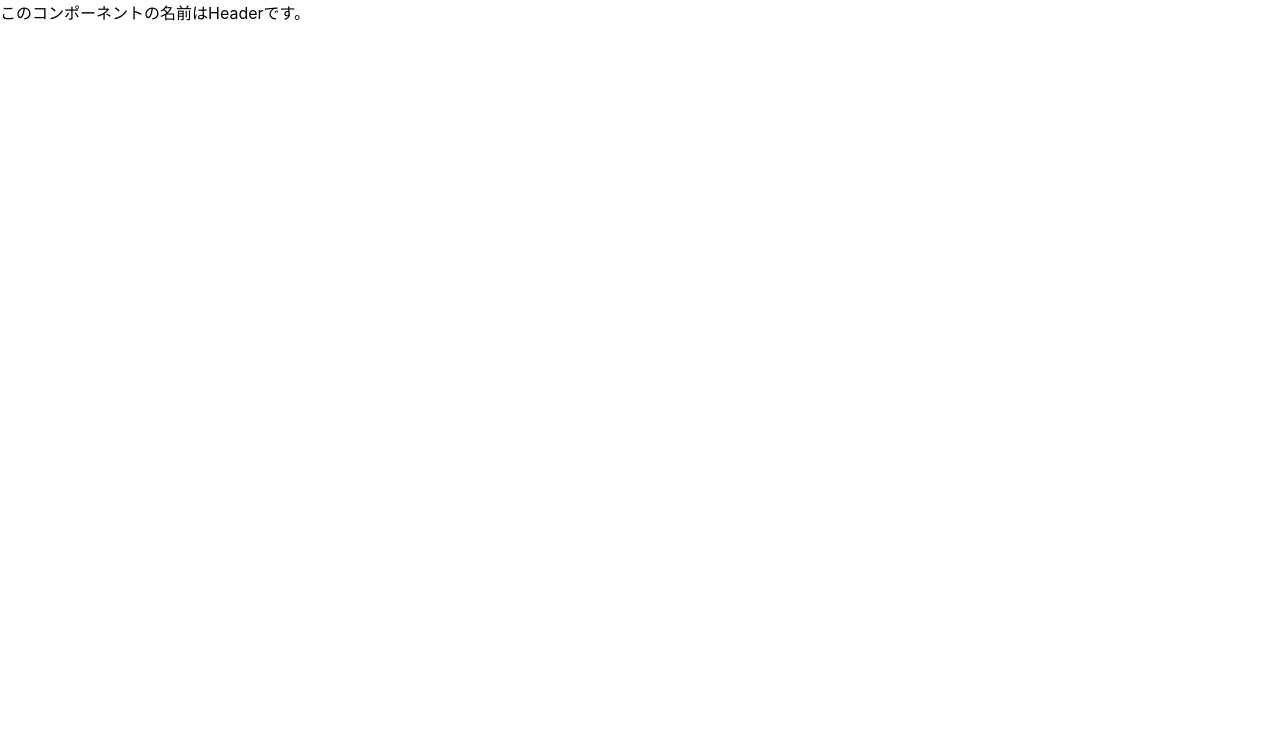
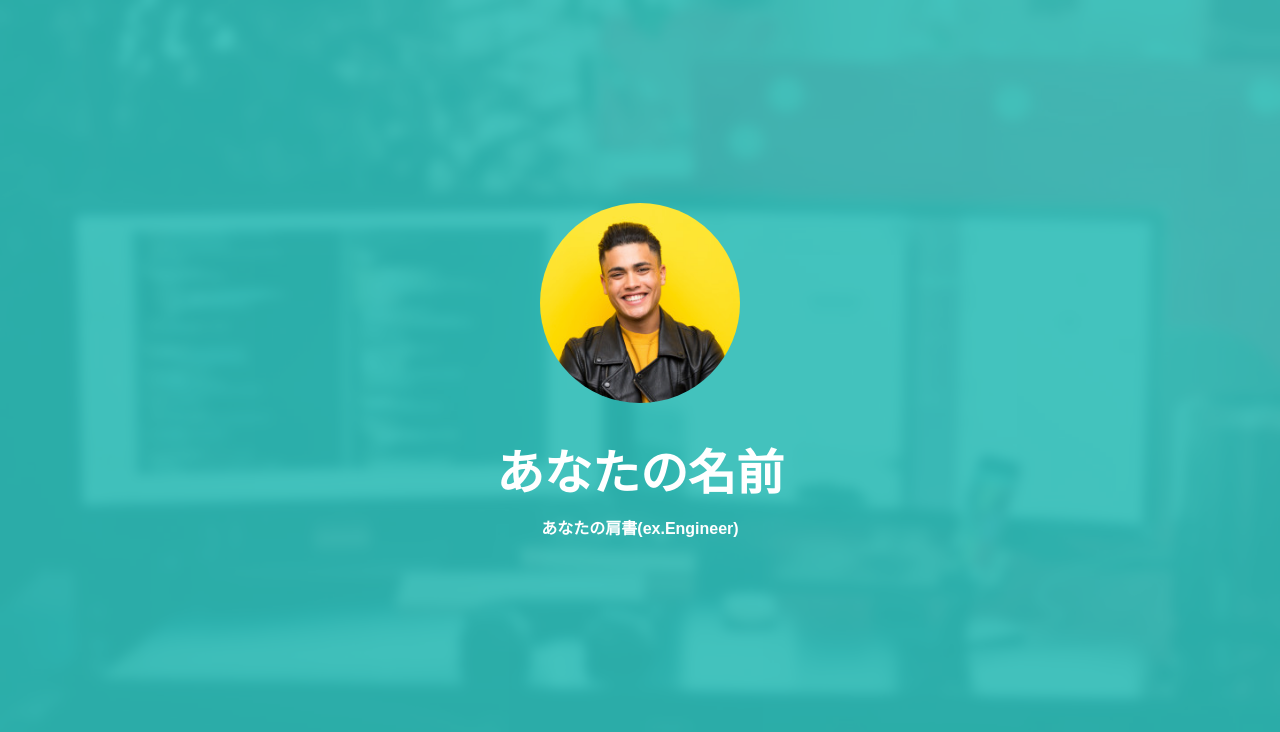
Before and after one commit to horitomoyuki/train-react-app2, a React (Create React App) app: page / in a window 1280 px wide. Shown: the top 732 px of the page. Built offline with nearby package versions, Linux system fonts and the light colour scheme.

Commit message:
headerのプロフィール作成

```diff
--- a/src/App.css
+++ b/src/App.css
@@ -1,38 +1,104 @@
-.App {
-  text-align: center;
+body {
+  font-family: Arial, serif;
+  font-weight: 400;
+  font-size: 32px;
+  line-height: 1.7;
+  color: #4d4d4d;
+  background: #fff;
 }
 
-.App-logo {
-  height: 40vmin;
-  pointer-events: none;
+h1 {
+  margin: 0;
+  font-size: 48px;
 }
 
-@media (prefers-reduced-motion: no-preference) {
-  .App-logo {
-    animation: App-logo-spin infinite 20s linear;
-  }
+h2 {
+  font-size: 32px;
 }
 
-.App-header {
-  background-color: #282c34;
-  min-height: 100vh;
-  display: flex;
-  flex-direction: column;
-  align-items: center;
-  justify-content: center;
-  font-size: calc(10px + 2vmin);
-  color: white;
+h3 {
+  margin: 0;
+  font-size: 16px;
 }
 
-.App-link {
-  color: #61dafb;
+.main-cover {
+  background-color: transparent;
+  background-size: cover;
+  background-attachment: fixed;
+  position: relative;
+  height: 100vh;
+  width: 100%;
 }
 
-@keyframes App-logo-spin {
-  from {
-    transform: rotate(0deg);
-  }
-  to {
-    transform: rotate(360deg);
-  }
+.main-cover .overlay {
+  position: absolute;
+  top: 0;
+  bottom: 0;
+  left: 0;
+  right: 0;
+  background: rgba(48, 191, 186, 0.9);
 }
+
+.profile-thumb {
+  background-size: cover !important;
+  background-position: center center;
+  background-repeat: no-repeat;
+  position: relative;
+  height: 200px;
+  width: 200px;
+  margin: 0 auto;
+  margin-bottom: 30px;
+  -webkit-border-radius: 50%;
+  -moz-border-radius: 50%;
+  -ms-border-radius: 50%;
+  border-radius: 50%;
+}
+
+.social-icons {
+  margin: 0;
+  padding: 0;
+}
+
+.social-icons li {
+  margin: 0;
+  padding: 0;
+  list-style: none;
+  display: inline-block;
+}
+
+.social-icons li a {
+  display: inline-block;
+  color: #30BFBA;
+  padding-left: 10px;
+  padding-right: 10px;
+}
+
+.container {
+  width: 1170px;
+  margin-right: auto;
+  margin-left: auto;
+  padding-left: 15px;
+  padding-right: 15px;
+}
+
+.display-table {
+  width: 100%;
+  height: 100vh;
+  display: table;
+}
+
+.display-table-contents {
+  padding: 128px 0;
+  text-align: center;
+  display: table-cell;
+  vertical-align: middle;
+}
+
+.title-text {
+  color: white;
+  position: relative;
+}
+
+.icon-link {
+  position: relative;
+}
--- a/src/components/Header.jsx
+++ b/src/components/Header.jsx
@@ -1,9 +1,30 @@
+import CoverImage from '../images/cover1.jpg';
+import ProfileImage from '../images/profile1.png';
+
 export const Header = () => {
-  const componentName = 'Header';
-
   return (
-    <div className="test-wrapper">
-      このコンポーネントの名前は{componentName}です。
-    </div>
+    <header className="main-cover" style={{backgroundImage: `url(${CoverImage})`}}>
+      {/* overlayはカバー画像の上に透過して表示される背景要素です */}
+      <div className="overlay"></div>
+      <div className="container">
+        <div className="display-table">
+          <div className="display-table-contents">
+            {/* カバー画像 */}
+            <div className="profile-thumb" style={{backgroundImage: `url(${ProfileImage})`}}></div>
+            {/* 名前と肩書はみなさんのお名前や肩書を自由に入れてください */}
+            <h1 className="title-text">あなたの名前</h1>
+            <h3 className="title-text">あなたの肩書(ex.Engineer)</h3>
+            <ul className="social-icons">
+              <li className="icon-link">
+                {/* TODO */}
+              </li>
+              <li className="icon-link">
+                {/* TODO */}
+              </li>
+            </ul>
+          </div>
+        </div>
+      </div>
+    </header>
   );
 };
```
Also changed, not shown: src/images/cover1.jpg (added), src/images/profile1.png (added).
